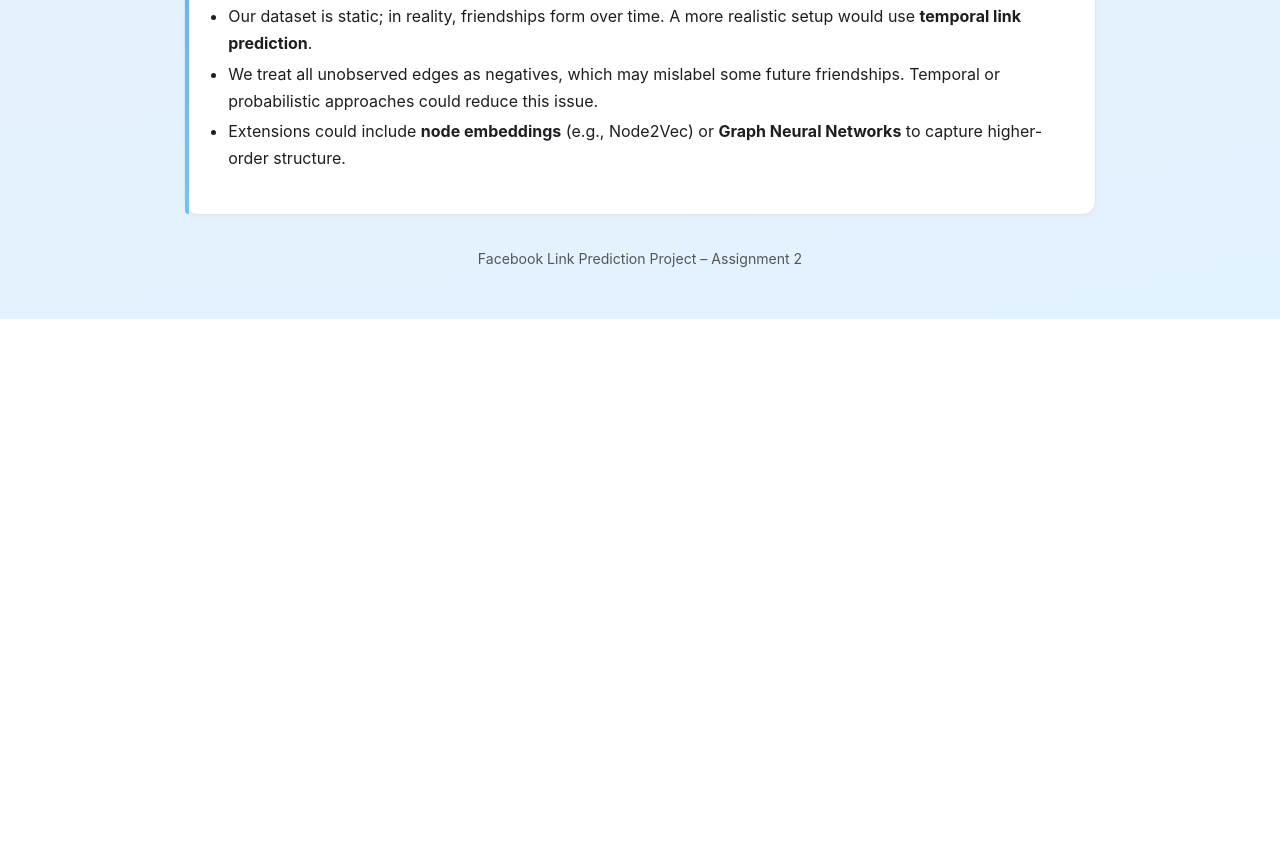
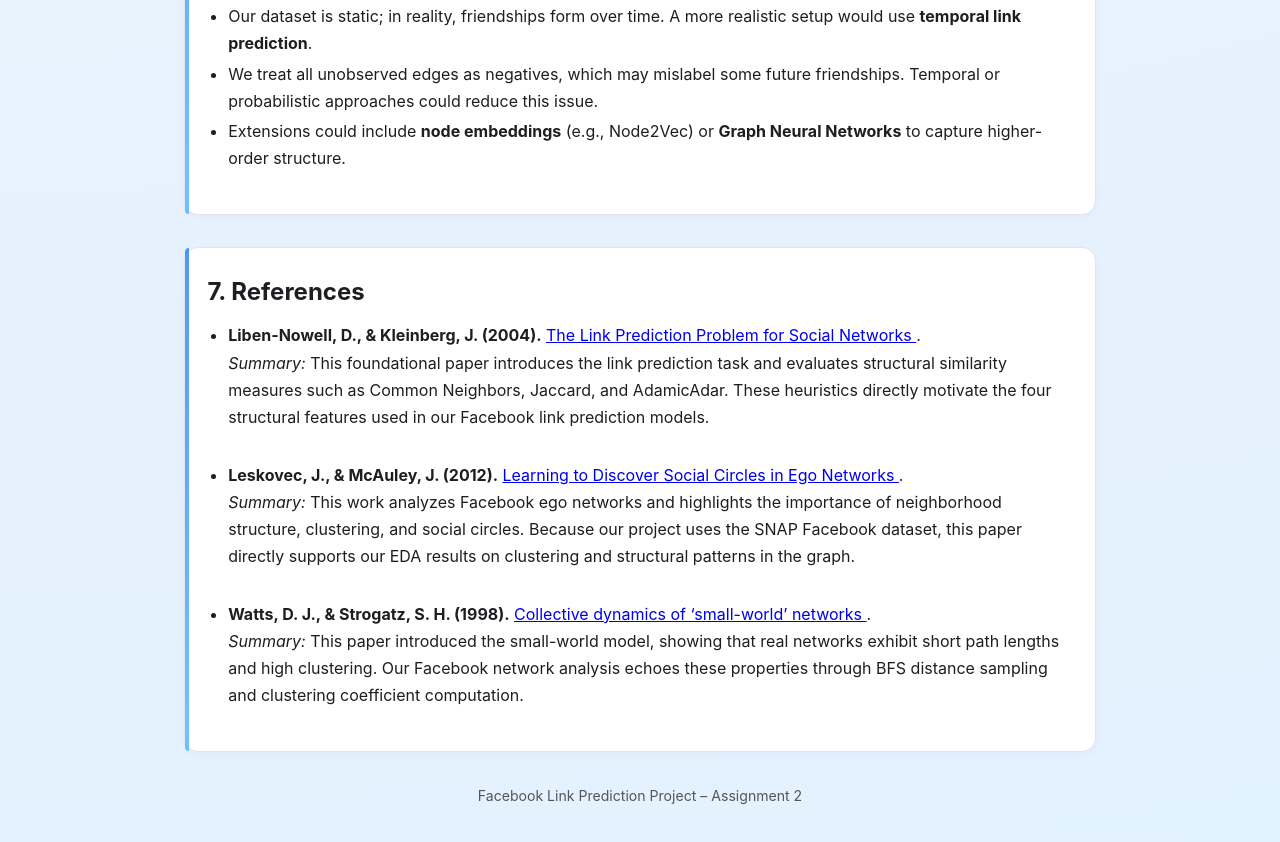
Before and after one commit to Shaily-28/Facebook-predictions, a plain HTML site: page index.html in a window 1280 px wide. Shown: the part 5079-5921 px from the top of the page. Before the commit the page ends 5398 px from the top, so only its background shows below. Drawn offline with Linux system fonts and the light colour scheme.

Commit message:
Adding sources to the project

```diff
--- a/index.html
+++ b/index.html
@@ -479,6 +479,48 @@ features(u, v):
       </li>
     </ul>
   </section>
+  <section id="references">
+  <h2>7. References</h2>
+
+  <ul>
+    <li>
+      <strong>Liben-Nowell, D., & Kleinberg, J. (2004).</strong>
+      <a href="https://www.cs.cornell.edu/home/kleinber/link-pred.pdf" target="_blank">
+        The Link Prediction Problem for Social Networks
+      </a>.
+      <br />
+      <em>Summary:</em> This foundational paper introduces the link prediction task and evaluates
+      structural similarity measures such as Common Neighbors, Jaccard, and AdamicAdar.
+      These heuristics directly motivate the four structural features used in our Facebook
+      link prediction models.
+    </li>
+    <br />
+
+    <li>
+      <strong>Leskovec, J., & McAuley, J. (2012).</strong>
+      <a href="https://cs.stanford.edu/people/jure/pubs/circles-nips12.pdf" target="_blank">
+        Learning to Discover Social Circles in Ego Networks
+      </a>.
+      <br />
+      <em>Summary:</em> This work analyzes Facebook ego networks and highlights the importance
+      of neighborhood structure, clustering, and social circles. Because our project uses the
+      SNAP Facebook dataset, this paper directly supports our EDA results on clustering
+      and structural patterns in the graph.
+    </li>
+    <br />
+
+    <li>
+      <strong>Watts, D. J., & Strogatz, S. H. (1998).</strong>
+      <a href="https://www.nature.com/articles/30918" target="_blank">
+        Collective dynamics of ‘small-world’ networks
+      </a>.
+      <br />
+      <em>Summary:</em> This paper introduced the small-world model, showing that real networks
+      exhibit short path lengths and high clustering. Our Facebook network analysis echoes
+      these properties through BFS distance sampling and clustering coefficient computation.
+    </li>
+  </ul>
+</section>
 
   <footer>
     Facebook Link Prediction Project – Assignment 2
```
